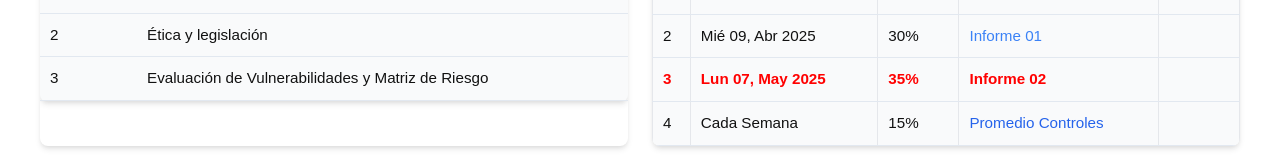
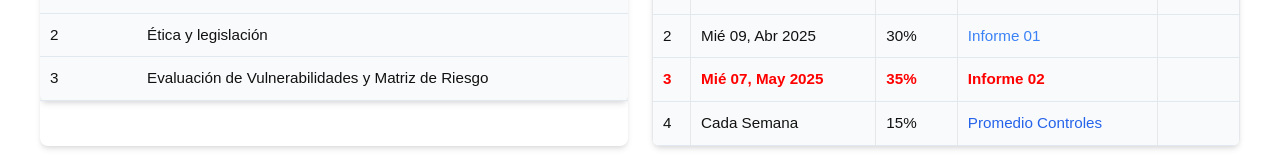
Before and after one commit to sauk1346/my-website, a Next.js app: page /inacap/ti3v34 in a window 1280 px wide. Shown: the part 717-877 px from the top of the page. Built offline with nearby package versions, Linux system fonts and the light colour scheme.

Commit message:
fix(ti3v34): fix eval03 date

```diff
--- a/src/app/inacap/ti3v34/page.jsx
+++ b/src/app/inacap/ti3v34/page.jsx
@@ -24,7 +24,7 @@ export default function Ti3v34() {
     const evaluationsData = [
         { evaluationNumber: 1, date: 'Lun 24, Mar 2025', weighting: '20%', description: <CustomLink href="ti3v34/eval01">Evaluación 01</CustomLink>, quickGuide: '' },
         { evaluationNumber: 2, date: 'Mié 09, Abr 2025', weighting: '30%', description: <ExternalLink href="/inacap/ti3v34/docs/informe01.pdf">Informe 01</ExternalLink>, quickGuide: '' },
-        { evaluationNumber: <EmphText>3</EmphText>, date: <EmphText>Lun 07, May 2025</EmphText>, weighting: <EmphText>35%</EmphText>, description: <EmphText>Informe 02</EmphText>, quickGuide: '' },
+        { evaluationNumber: <EmphText>3</EmphText>, date: <EmphText>Mié 07, May 2025</EmphText>, weighting: <EmphText>35%</EmphText>, description: <EmphText>Informe 02</EmphText>, quickGuide: '' },
         { evaluationNumber: 4, date: 'Cada Semana', weighting: '15%', description: <CustomLink href='ti3v34/controles'>Promedio Controles</CustomLink>, quickGuide: '' },
     ];
     const classData = [
```
